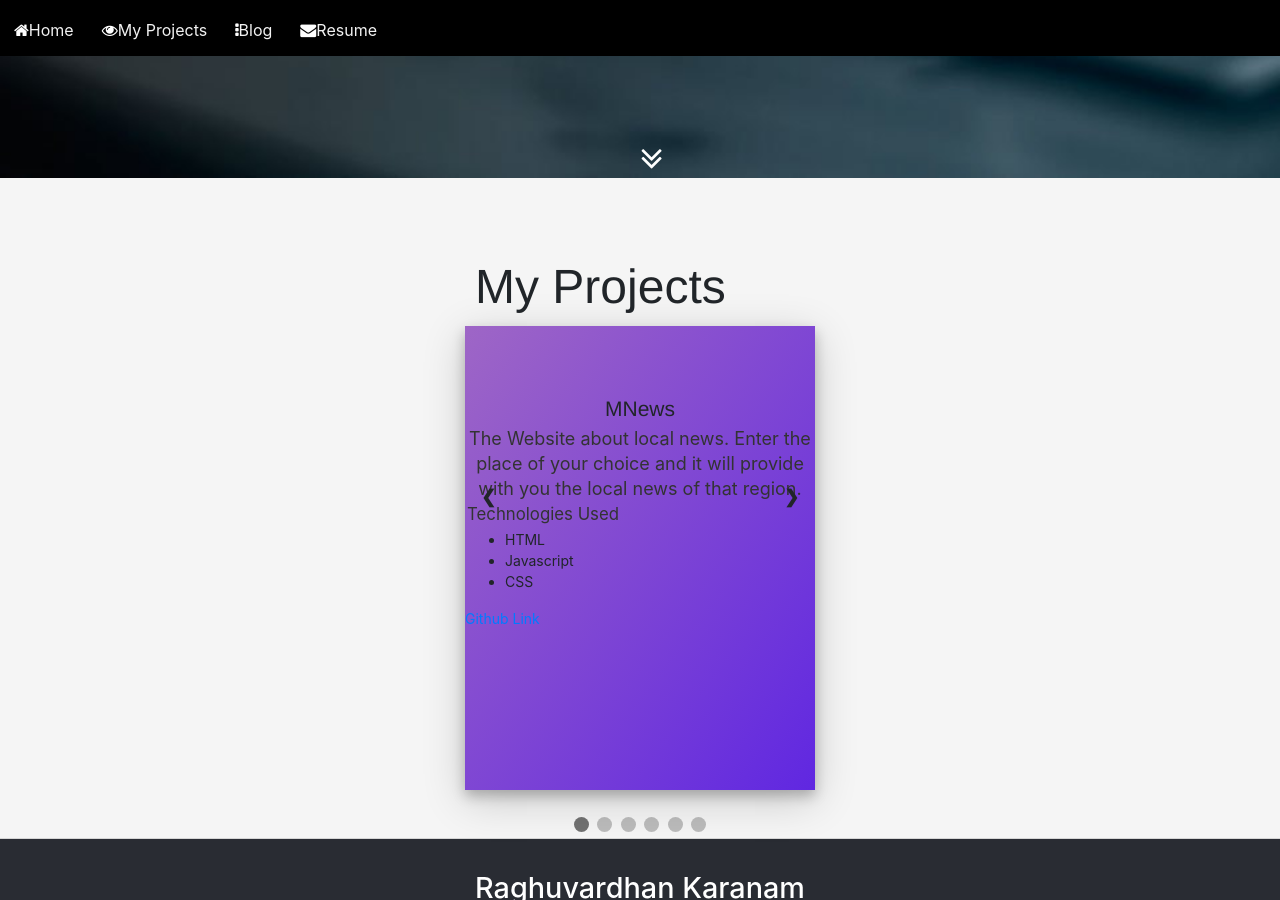
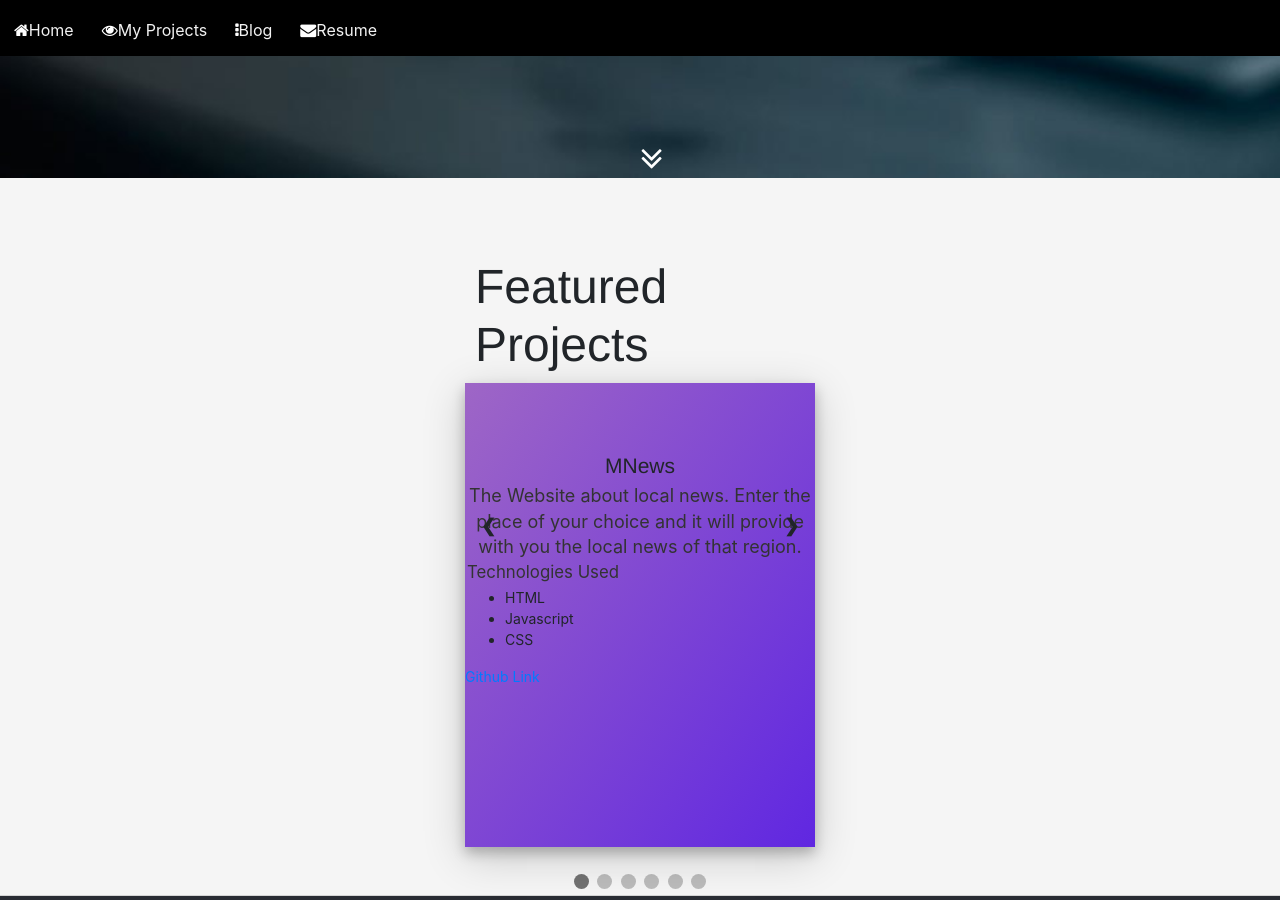
Before and after one commit to raghuvardhan/raghuvardhan.github.io, a Jekyll site: the page built from index.html, in a window 1280 px wide and 900 px high, scrolled down 722 px. Built offline with Jekyll 4.4.1, drawn with Linux system fonts in a browser that asks for light colours.

Commit message:
Update index.html

```diff
--- a/index.html
+++ b/index.html
@@ -4,7 +4,7 @@ title: Raghu Karanam, Android developer
 ---
 <body>
 <div class="slideshow-container" id="projects">
-    <h1 style="margin: auto; margin: 10px;">My Projects</h1>
+    <h1 style="margin: auto; margin: 10px;">Featured Projects</h1>
     <div class="project mySlides ">
         <h1 class="projectTitle">MNews</h1>
         <p class="description">The Website about local news. Enter the place of your choice and it will provide with you the local news of that region.</p>
```
